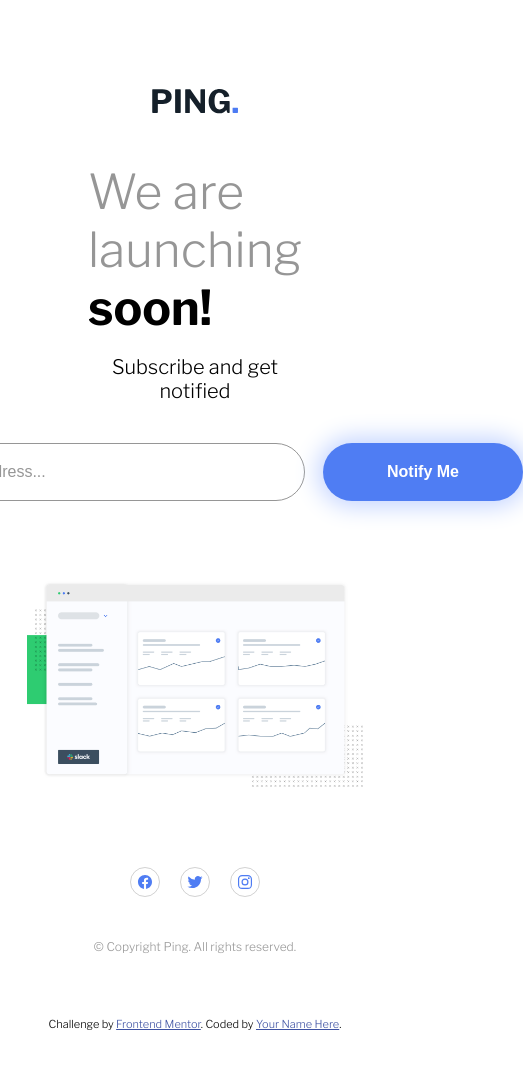
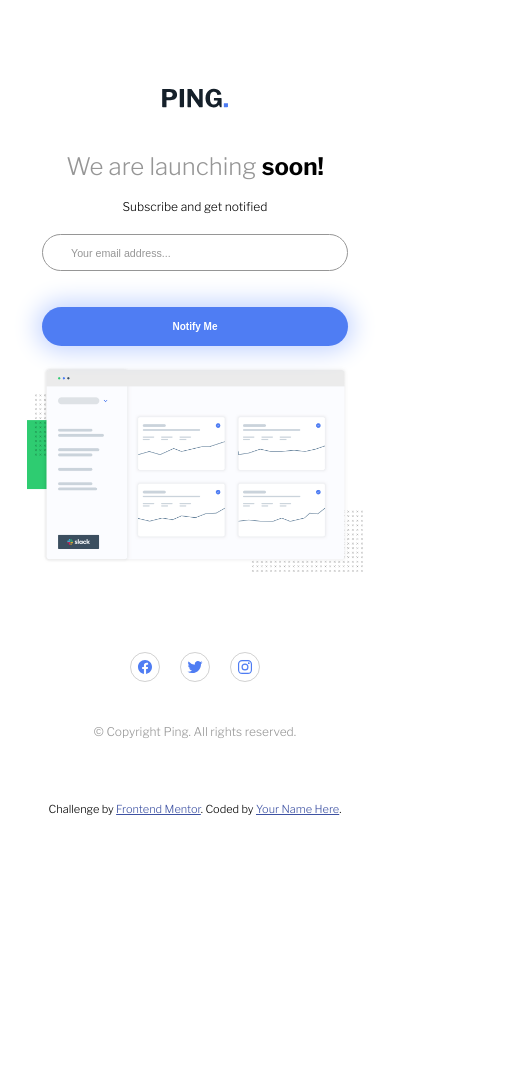
Before and after one commit to Sofia-pie/ping-coming-soon-page, a plain HTML site: page index.html in a window 390 px wide. Shown: the whole page, 523 px wide, since content can reach past the window. After the commit the page ends 855 px from the top, so only its background shows below. Drawn offline with nearby package versions, Linux system fonts and the light colour scheme.

Commit message:
add media querie

```diff
--- a/css/style.css
+++ b/css/style.css
@@ -5,13 +5,15 @@ html {
 
 body {
   padding: 0;
+  box-sizing: border-box;
 }
 
 .header {
   display: flex;
   flex-direction: column;
   align-items: center;
-  padding: 4rem;
+  padding-top: 4rem;
+  text-align: center;
 }
 
 .header__title {
@@ -32,31 +34,32 @@ body {
   text-align: center;
 }
 
-.header__form {
-  margin-top: 2rem;
+.form {
   display: flex;
   justify-content: center;
   position: relative;
   gap: 0.9rem;
+  max-width: 30rem;
+  margin: 2rem auto 3.8rem;
 }
 
-.header__input {
-  width: 380px;
+.form__input {
   border-radius: 30px;
   border: 1px hsl(0, 0%, 59%) solid;
   padding: 1rem 1.4rem;
+  flex: 2 0 0;
 }
 
-.header__input::placeholder {
+.form__input::placeholder {
   color: hsl(0, 0%, 59%);
-  font-size: 0.8rem;
+  font-size: 0.8em;
 }
 
-.header__input:focus {
+.form__input:focus {
   outline-color: hsl(228, 45%, 44%);
 }
 
-.header__button {
+.form__button {
   border-radius: 30px;
   padding: 1rem 3.2rem;
   font-weight: 700;
@@ -68,7 +71,7 @@ body {
   box-shadow: 0px 0px 24px 5px hsl(223, 100%, 88%);
   transition: 0.3s;
 }
-.header__button:hover {
+.form__button:hover {
   opacity: 0.9;
 }
 .main {
@@ -125,6 +128,7 @@ footer {
   position: absolute;
   top: 2.9rem;
   left: 1.4rem;
+  font-style: italic;
 }
 
 .error {
@@ -146,3 +150,40 @@ footer {
 .hidden {
   display: none;
 }
+
+@media screen and (max-width: 426px) {
+  .header__logo {
+    height: 1rem;
+  }
+  .header__logo img {
+    height: 100%;
+  }
+  .header__title {
+    font-size: 1.2rem;
+  }
+
+  .header__text {
+    font-size: 0.6rem;
+  }
+  .form {
+    flex-direction: column;
+    margin: 1rem 1.7rem;
+    gap: 0;
+  }
+  .form__input {
+    padding: 0.5rem 1.4rem;
+  }
+
+  .form__button {
+    margin-top: 1.8rem;
+    width: 100%;
+    padding: 0.7rem 3.2rem;
+    font-size: 0.5rem;
+  }
+  .message {
+    position: absolute;
+    top: 1.7rem;
+    left: 2rem;
+    font-size: 0.5rem;
+  }
+}
--- a/index.html
+++ b/index.html
@@ -20,14 +20,15 @@
     <div class="header__content">
       <h1 class="header__title">We are launching <span>soon!</span></h1>
       <p class="header__text">Subscribe and get notified</p>
+    </div>
 
-    </div>
-    <form class="header__form">
-      <input type="email" class="header__input" placeholder="Your email address...">
-      <input type="submit" value="Notify Me" class="header__button">
-      <p class="message hidden"></p>
-    </form>
   </header>
+  <form class="form">
+    <input type="email" class="form__input" placeholder="Your email address...">
+    <p class="message hidden"></p>
+    <input type="submit" value="Notify Me" class="form__button">
+
+  </form>
   <main class="main">
     <img src="./images/illustration-dashboard.png" alt="illustration-dashboard" class="main__image">
 
--- a/js/index.js
+++ b/js/index.js
@@ -1,5 +1,5 @@
-const inputField = document.querySelector(".header__input");
-const submitButton = document.querySelector(".header__button");
+const inputField = document.querySelector(".form__input");
+const submitButton = document.querySelector(".form__button");
 const message = document.querySelector(".message");
 submitButton.addEventListener("click", (e) => {
   e.preventDefault();
```
